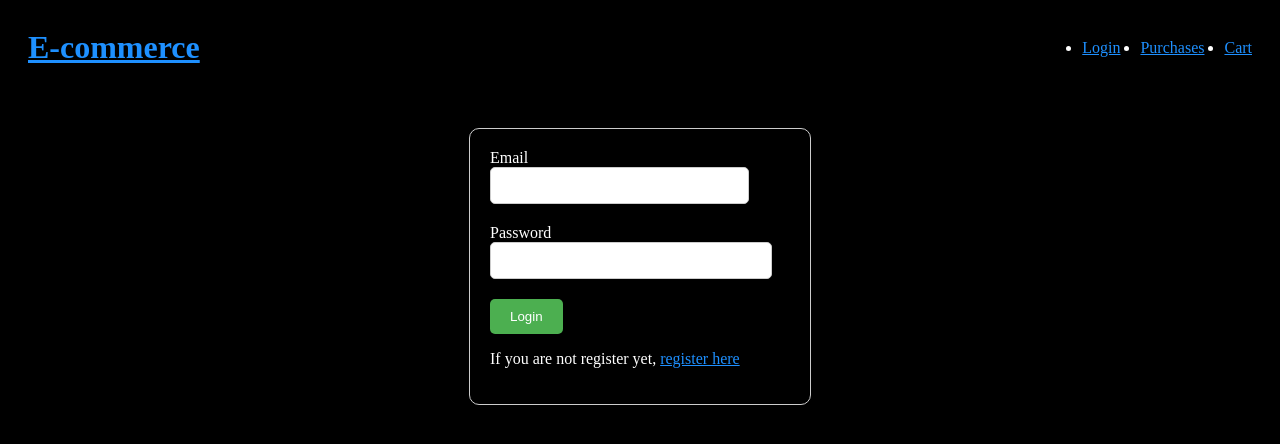
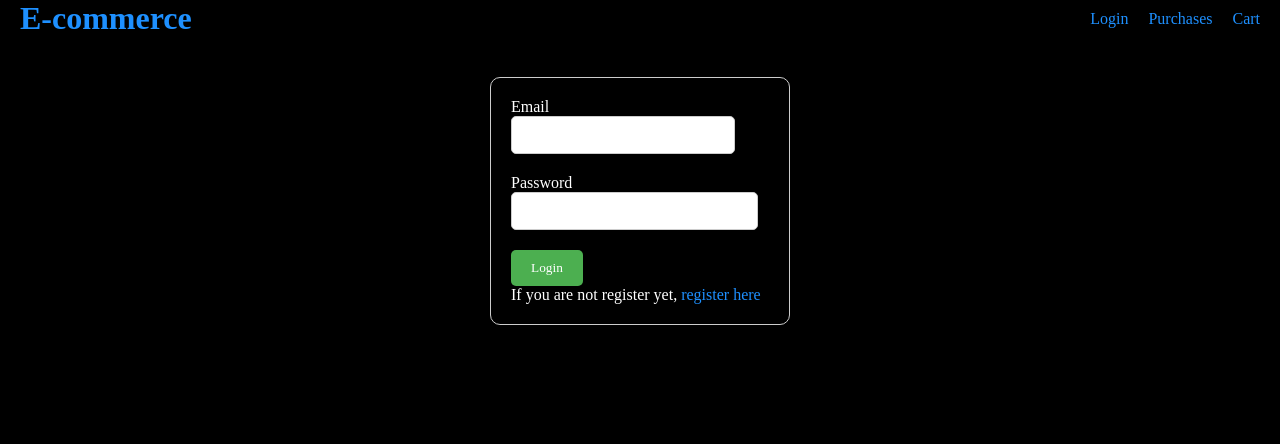
Before and after one commit to avja2019/ecommerce, a React (Vite) app: page /#/login in a window 1280 px wide. Shown: the top 444 px of the page. Built offline with nearby package versions, Linux system fonts and the light colour scheme.

Commit message:
avance 3 price  and total

```diff
--- a/src/App.css
+++ b/src/App.css
@@ -1,11 +1,49 @@
+/*-----reset---*/
+*,
+*::before,
+*::after{
+box-sizing: border-box;
+margin: 0;
+padding: 0;
+}
+
 body {
-  background-color: black;
-  color: white;
+background-color: black;
+color: white;
+}
+
+img {
+max-width: 100%;
+display: inline-block;
+max-height: 100%;
+object-fit: contain;
+}
+
+ul {
+list-style: none;
+}
+
+a {
+color: dodgerblue;
+text-decoration: none;
+}
+
+input,
+button {
+ display: inline-block;
+cursor: pointer;
+font-family: inherit;
+text-align: center;
+}
+
+button {
+ border:none;
+padding: 3px;
+border-radius: 3px;
+transition: transform .25;
 
 }
-img {
-  width: 100%;
+button:hover {
+transform: scale(1.1);
+transition: transform .25;
 }
-a {
-  color: dodgerblue;
-}
--- a/src/components/cartPage/styles/itemCart.css
+++ b/src/components/cartPage/styles/itemCart.css
@@ -78,11 +78,16 @@
   */
 
   .itemcart {
+    width: 250px;
+    border: 1px solid;
+    padding: 20px;
+    border-radius: 20px;
     display: grid;
     grid-template-columns: repeat(3,1fr);
-    grid-template-rows: repeat(3,1fr);
+    grid-template-rows: 1fr 2fr 1fr;
     align-items: center;/*centrado vertical*/
     justify-items: center;/*centrado horizontal*/
+    gap: 10px;
   }
 
   .itemcart_title {
@@ -91,3 +96,10 @@
   .itemcart_total {
     grid-column: span 3;
   }
+  .itemcart_buttons > span {
+    padding: 0 10PX;
+  }
+
+  .itemcart_buttons {
+    display: flex;
+  }
--- a/src/pages/CardPage.jsx
+++ b/src/pages/CardPage.jsx
@@ -2,6 +2,7 @@ import React, { useEffect } from 'react'
 import { useDispatch, useSelector } from 'react-redux';
 import { getCardProdsThunk } from '../store/slices/cart.slice';
 import ItemCart from '../components/cartPage/ItemCart';
+import './styles/cartpage.css';
 
 const CardPage = () => {
 
@@ -16,9 +17,18 @@ const CardPage = () => {
 
 
   //console.log(cart);
+  const products = cart.reduce(
+    (cv, prod,) => cv+=prod.quantity,0
+  );
+
+  const total = cart.reduce(
+    (cv, prod,) => cv+= prod.quantity*prod.product.price,0
+  );
+
 
   return (
-    <div>
+    <div className='cartpage'>
+      <div className='cartpage_container'>
         {
           cart.map(prod => (
             <ItemCart
@@ -28,6 +38,15 @@ const CardPage = () => {
           ))
         }
       </div>
+      <div>
+        <ul>
+          <li><span>Products: </span><span>{products}</span></li>
+          <li><span>Total: </span><span>$ {total}</span></li>
+        </ul>
+        <button>Buy all Products</button>
+      </div>
+    </div>
+
   )
 }
 
--- /dev/null
+++ b/src/pages/styles/cartpage.css
@@ -0,0 +1,7 @@
+.cartpage_container {
+    padding: 20px;
+    display: flex;
+    flex-wrap: wrap;
+    gap: 20px;
+    justify-content: space-evenly;
+}
```
Lines whose indentation alone changed are shown as unchanged.
